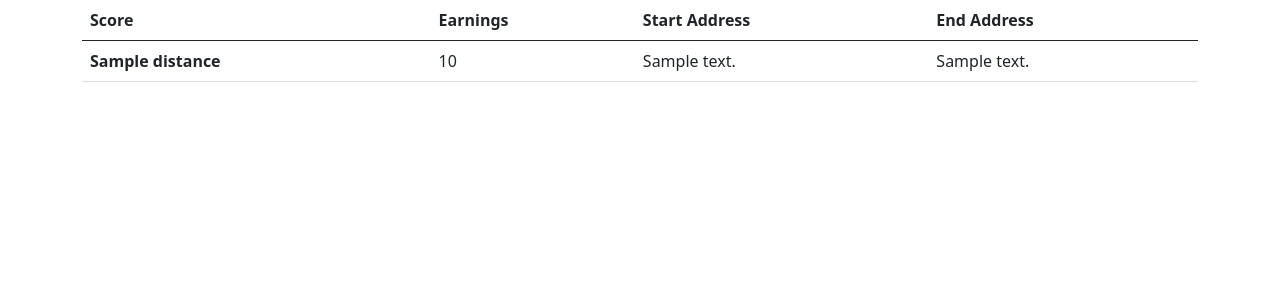
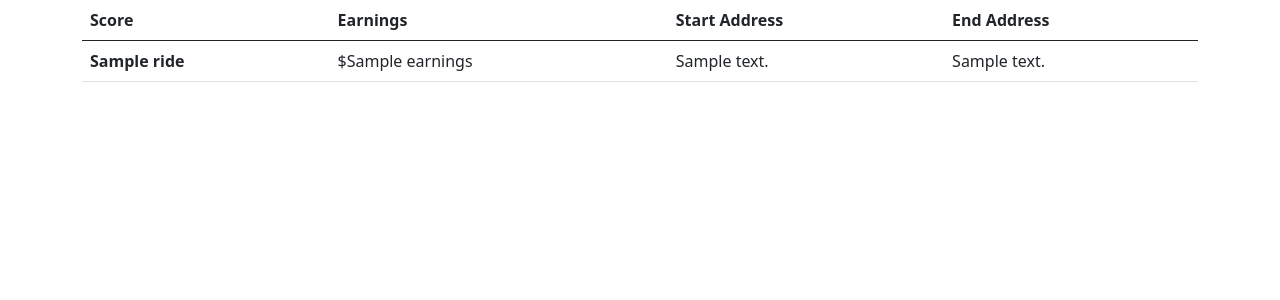
Before and after one commit to sarahhtbarton/hopskipdrive, a Flask app: template templates/rides.html in a window 1280 px wide. Shown: the top 300 px of the page. Run offline with Flask 2, Linux system fonts and the light colour scheme; the template is opened without the code that fills it: most values are stand-ins (such as "Sample title", 1, 10 or a date in 2020); some libraries are stand-ins or nearby versions.

Commit message:
renders chart of scored rides

```diff
--- a/server.py
+++ b/server.py
@@ -5,6 +5,7 @@ import requests
 from jinja2 import StrictUndefined
 from model import connect_to_db, db, Drivers, Rides
 import crud
+from math import trunc
 
 
 app = Flask(__name__)
@@ -43,23 +44,25 @@ def rides():
 
         response = requests.get(endpoint, parameters)
         dict_response = response.json()
-        print('******* DICT RESPONSE *********')
-        print(dict_response)
 
-        drivers_rides[record.ride_id] = {}
-        drivers_rides[record.ride_id]['leg1'] = {}
-        drivers_rides[record.ride_id]['leg1']['start_address'] = dict_response['routes'][0]['legs'][0]['start_address']
-        drivers_rides[record.ride_id]['leg1']['end_address'] = dict_response['routes'][0]['legs'][0]['end_address']
-        drivers_rides[record.ride_id]['leg1']['distance'] = dict_response['routes'][0]['legs'][0]['distance']['text']
-        drivers_rides[record.ride_id]['leg1']['duration'] = dict_response['routes'][0]['legs'][0]['duration']['text']
-        drivers_rides[record.ride_id]['leg2'] = {}
-        drivers_rides[record.ride_id]['leg2']['start_address'] = dict_response['routes'][0]['legs'][1]['start_address']
-        drivers_rides[record.ride_id]['leg2']['end_address'] = dict_response['routes'][0]['legs'][1]['end_address']
-        drivers_rides[record.ride_id]['leg2']['distance'] = dict_response['routes'][0]['legs'][1]['distance']['text']
-        drivers_rides[record.ride_id]['leg2']['duration'] = dict_response['routes'][0]['legs'][1]['duration']['text']
+        ride_distance = float((dict_response['routes'][0]['legs'][1]['distance']['text'])[:-3])
+        ride_duration = float((dict_response['routes'][0]['legs'][1]['duration']['text'])[:-5])
+        commute_duration = float((dict_response['routes'][0]['legs'][0]['duration']['text'])[:-5])
+        earnings = (ride_distance * .5) + (ride_duration * 15/60)
+        score = trunc(earnings / (commute_duration + ride_duration) * 100)
+
+        drivers_rides[score] = {}
+        drivers_rides[score]['earnings'] = earnings
+        drivers_rides[score]['start_address'] = dict_response['routes'][0]['legs'][1]['start_address']
+        drivers_rides[score]['end_address'] = dict_response['routes'][0]['legs'][1]['end_address']
+
+    scores = dict(sorted(drivers_rides.items(), key=lambda kv: kv[0], reverse=True))
+
+    print(type(scores))
+    print(scores)
 
     return render_template("rides.html",
-                           drivers_rides=drivers_rides)
+                           scores=scores)
 
 
 if __name__ == '__main__':
--- a/templates/rides.html
+++ b/templates/rides.html
@@ -17,12 +17,12 @@
           </tr>
         </thead>
         <tbody>
-        {% for ride in drivers_rides %}
+        {% for ride in scores %}
           <tr>
-            <th scope="row"> {{ drivers_rides[ride]["leg1"]["distance"] }}</th>
-            <td>{{ drivers_rides[ride]["leg1"]["duration"] }}</td>
-            <td>{{ drivers_rides[ride]["leg2"]["start_address"] }}</td>
-            <td>{{ drivers_rides[ride]["leg2"]["end_address"] }}</td>
+            <th scope="row"> {{ ride }}</th>
+            <td>${{ scores[ride]['earnings'] }}</td>
+            <td>{{ scores[ride]['start_address'] }}</td>
+            <td>{{ scores[ride]['end_address'] }}</td>
           </tr>
         {% endfor %}
         </tbody>
```
